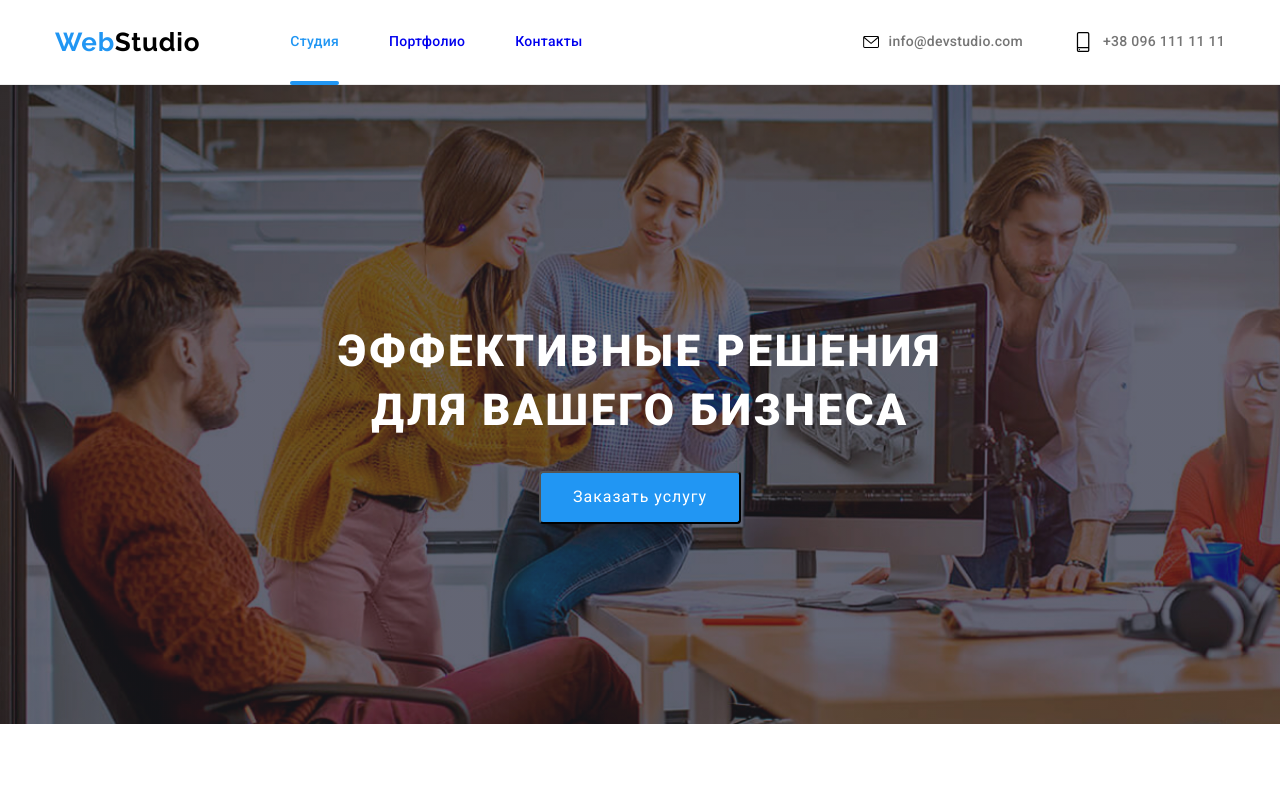
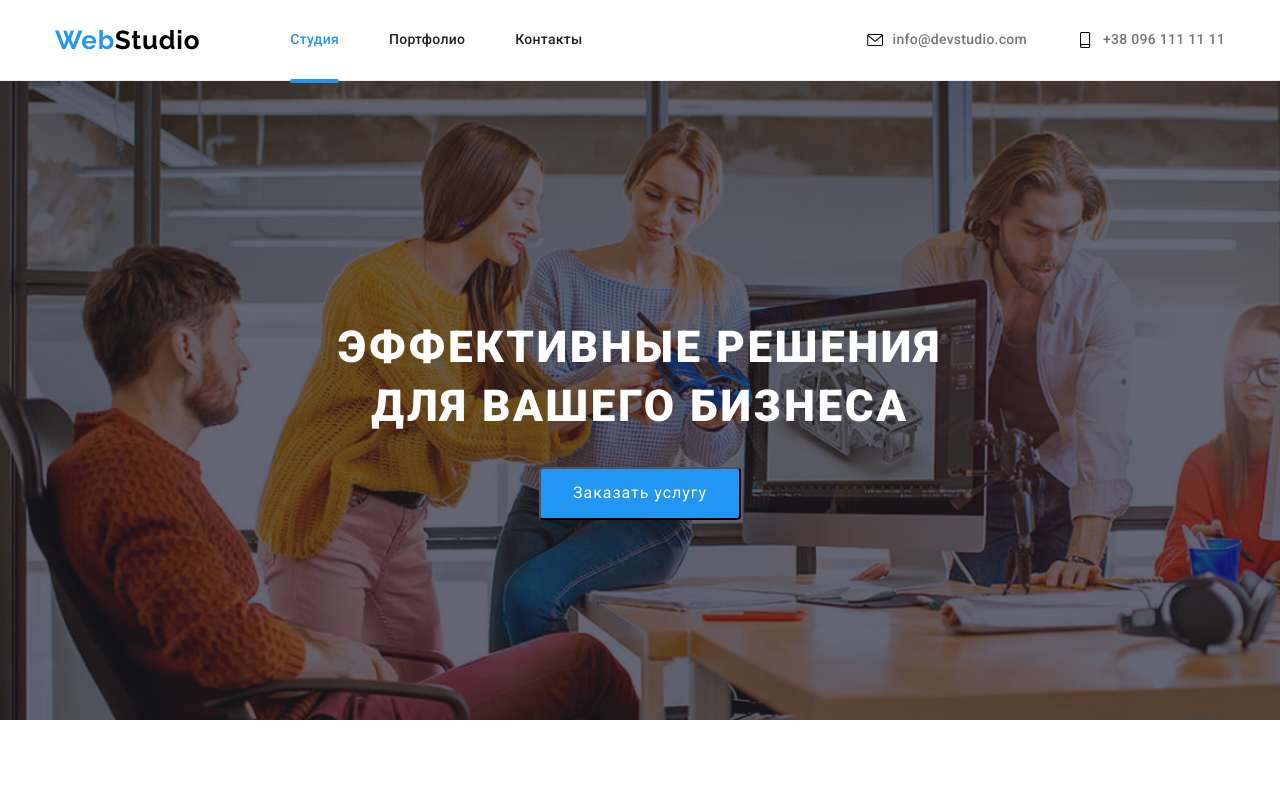
Before and after one commit to Dmitriy-101/goit-markup-hw-04, a plain HTML site: page index.html in a window 1280 px wide. Shown: the top 800 px of the page. Drawn offline with nearby package versions, Linux system fonts and the light colour scheme.

Commit message:
Правки от 23.03.21

```diff
--- a/css/styles.css
+++ b/css/styles.css
@@ -152,6 +152,7 @@ img {
 }
 
 .navigation-link {
+    color: #212121;
     font-weight: 500;
     font-size: 14px;
     line-height: 1.14;
@@ -220,8 +221,8 @@ img {
 .phone-icon {
     margin-right: 10px;
     cursor: pointer;
-    width: 20px;
-    height: 20px;
+    width: 16px;
+    height: 16px;
 }
 
 .tel-link {
```
